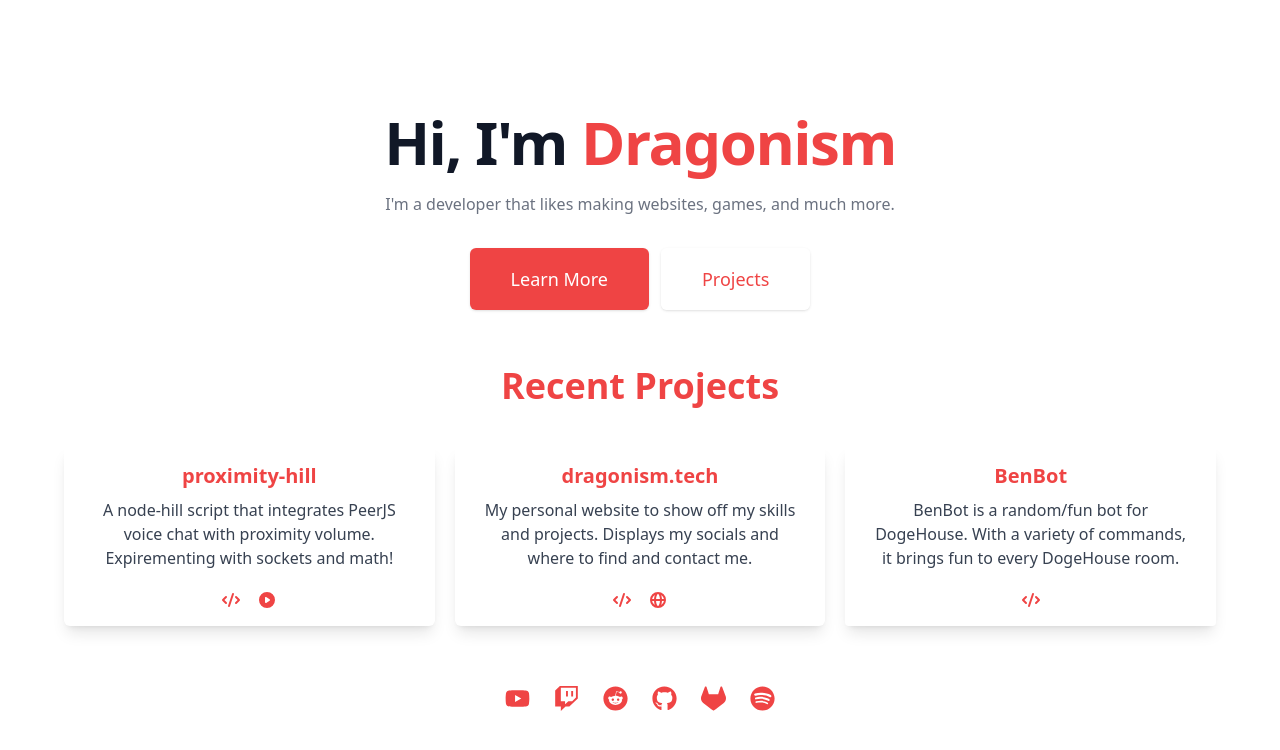
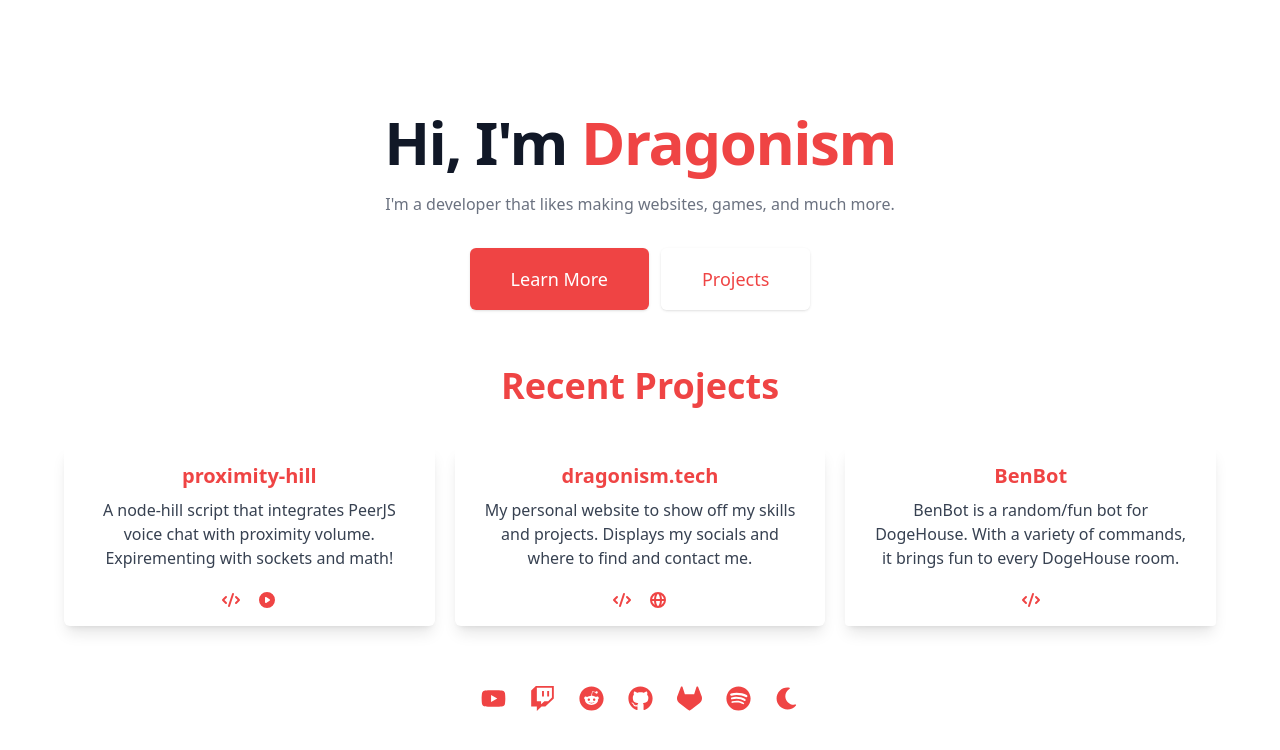
Before and after one commit to dragonismcode/dragonism.tech, a Vue app: page / in a window 1280 px wide. Shown: the top 750 px of the page. Built offline with nearby package versions, Linux system fonts and the light colour scheme.

Commit message:
dark theme

```diff
--- a/index.html
+++ b/index.html
@@ -19,7 +19,7 @@
     <meta name="og:description" content="hi, i'm dragonism. i'm a developer that likes making websites, games, and much more." />
     <meta name="twitter:card" content="summary" />
   </head>
-  <body>
+  <body class="dark:bg-gray-900">
     <div id="app"></div>
     <script type="module" src="/src/main.js"></script>
   </body>
--- a/src/components/Footer.vue
+++ b/src/components/Footer.vue
@@ -1,8 +1,38 @@
+<script>
+if (!localStorage.getItem("color-theme")) {
+  if (window.matchMedia("(prefers-color-scheme: dark)").matches == true) {
+    localStorage.setItem("color-theme", "dark");
+    document.documentElement.classList.add("dark");
+  } else {
+    localStorage.setItem("color-theme", "light");
+  }
+} else {
+  if(localStorage.getItem("color-theme") == "dark") {
+    document.documentElement.classList.add("dark");
+  }
+}
+
+export default {
+  methods: {
+    toggleDarkMode(event) {
+      if (localStorage.getItem("color-theme") == "light") {
+        localStorage.setItem("color-theme", "dark");
+        document.documentElement.classList.add("dark");
+      } else {
+        localStorage.setItem("color-theme", "light");
+        document.documentElement.classList.remove("dark");
+      }
+    },
+  },
+};
+</script>
+
 <template>
   <div class="hero-simple-centered">
     <div class="mt-5 mb-10 mx-auto max-w-screen-xl">
-      <div class="mt-5 flex items-center justify-center" >
-        <a href="https://www.youtube.com/channel/UCsEVM5Wo7Ler5eROZMGPNSA"><svg
+      <div class="mt-5 flex items-center justify-center">
+        <a href="https://www.youtube.com/channel/UCsEVM5Wo7Ler5eROZMGPNSA"
+          ><svg
             class="mx-3 fill-red-500 hover:fill-red-400 focus:outline-none focus:ring-primary transition duration-150 ease-in-out"
             width="25"
             height="25"
@@ -12,9 +42,10 @@
             <!--! Font Awesome Pro 6.1.2 by @fontawesome - https://fontawesome.com License - https://fontawesome.com/license (Commercial License) Copyright 2022 Fonticons, Inc. -->
             <path
               d="M549.655 124.083c-6.281-23.65-24.787-42.276-48.284-48.597C458.781 64 288 64 288 64S117.22 64 74.629 75.486c-23.497 6.322-42.003 24.947-48.284 48.597-11.412 42.867-11.412 132.305-11.412 132.305s0 89.438 11.412 132.305c6.281 23.65 24.787 41.5 48.284 47.821C117.22 448 288 448 288 448s170.78 0 213.371-11.486c23.497-6.321 42.003-24.171 48.284-47.821 11.412-42.867 11.412-132.305 11.412-132.305s0-89.438-11.412-132.305zm-317.51 213.508V175.185l142.739 81.205-142.739 81.201z"
-          />
-        </svg></a>
-        <a href="https://twitch.tv/dragonismlive"><svg
+            /></svg
+        ></a>
+        <a href="https://twitch.tv/dragonismlive"
+          ><svg
             class="mx-3 fill-red-500 hover:fill-red-400 focus:outline-none focus:ring-primary transition duration-150 ease-in-out"
             width="25"
             height="25"
@@ -24,9 +55,10 @@
             <!--! Font Awesome Pro 6.1.2 by @fontawesome - https://fontawesome.com License - https://fontawesome.com/license (Commercial License) Copyright 2022 Fonticons, Inc. -->
             <path
               d="M391.17,103.47H352.54v109.7h38.63ZM285,103H246.37V212.75H285ZM120.83,0,24.31,91.42V420.58H140.14V512l96.53-91.42h77.25L487.69,256V0ZM449.07,237.75l-77.22,73.12H294.61l-67.6,64v-64H140.14V36.58H449.07Z"
-          />
-        </svg></a>
-        <a href="https://www.reddit.com/u/dragonismdiscord"><svg
+            /></svg
+        ></a>
+        <a href="https://www.reddit.com/u/dragonismdiscord"
+          ><svg
             class="mx-3 fill-red-500 hover:fill-red-400 focus:outline-none focus:ring-primary transition duration-150 ease-in-out"
             width="25"
             height="25"
@@ -36,9 +68,10 @@
             <!--! Font Awesome Pro 6.1.2 by @fontawesome - https://fontawesome.com License - https://fontawesome.com/license (Commercial License) Copyright 2022 Fonticons, Inc. -->
             <path
               d="M201.5 305.5c-13.8 0-24.9-11.1-24.9-24.6 0-13.8 11.1-24.9 24.9-24.9 13.6 0 24.6 11.1 24.6 24.9 0 13.6-11.1 24.6-24.6 24.6zM504 256c0 137-111 248-248 248S8 393 8 256 119 8 256 8s248 111 248 248zm-132.3-41.2c-9.4 0-17.7 3.9-23.8 10-22.4-15.5-52.6-25.5-86.1-26.6l17.4-78.3 55.4 12.5c0 13.6 11.1 24.6 24.6 24.6 13.8 0 24.9-11.3 24.9-24.9s-11.1-24.9-24.9-24.9c-9.7 0-18 5.8-22.1 13.8l-61.2-13.6c-3-.8-6.1 1.4-6.9 4.4l-19.1 86.4c-33.2 1.4-63.1 11.3-85.5 26.8-6.1-6.4-14.7-10.2-24.1-10.2-34.9 0-46.3 46.9-14.4 62.8-1.1 5-1.7 10.2-1.7 15.5 0 52.6 59.2 95.2 132 95.2 73.1 0 132.3-42.6 132.3-95.2 0-5.3-.6-10.8-1.9-15.8 31.3-16 19.8-62.5-14.9-62.5zM302.8 331c-18.2 18.2-76.1 17.9-93.6 0-2.2-2.2-6.1-2.2-8.3 0-2.5 2.5-2.5 6.4 0 8.6 22.8 22.8 87.3 22.8 110.2 0 2.5-2.2 2.5-6.1 0-8.6-2.2-2.2-6.1-2.2-8.3 0zm7.7-75c-13.6 0-24.6 11.1-24.6 24.9 0 13.6 11.1 24.6 24.6 24.6 13.8 0 24.9-11.1 24.9-24.6 0-13.8-11-24.9-24.9-24.9z"
-          />
-        </svg></a>
-        <a href="https://github.com/dragonismcode"><svg
+            /></svg
+        ></a>
+        <a href="https://github.com/dragonismcode"
+          ><svg
             class="mx-3 fill-red-500 hover:fill-red-400 focus:outline-none focus:ring-primary transition duration-150 ease-in-out"
             width="25"
             height="25"
@@ -48,9 +81,10 @@
             <!--! Font Awesome Pro 6.1.2 by @fontawesome - https://fontawesome.com License - https://fontawesome.com/license (Commercial License) Copyright 2022 Fonticons, Inc. -->
             <path
               d="M165.9 397.4c0 2-2.3 3.6-5.2 3.6-3.3.3-5.6-1.3-5.6-3.6 0-2 2.3-3.6 5.2-3.6 3-.3 5.6 1.3 5.6 3.6zm-31.1-4.5c-.7 2 1.3 4.3 4.3 4.9 2.6 1 5.6 0 6.2-2s-1.3-4.3-4.3-5.2c-2.6-.7-5.5.3-6.2 2.3zm44.2-1.7c-2.9.7-4.9 2.6-4.6 4.9.3 2 2.9 3.3 5.9 2.6 2.9-.7 4.9-2.6 4.6-4.6-.3-1.9-3-3.2-5.9-2.9zM244.8 8C106.1 8 0 113.3 0 252c0 110.9 69.8 205.8 169.5 239.2 12.8 2.3 17.3-5.6 17.3-12.1 0-6.2-.3-40.4-.3-61.4 0 0-70 15-84.7-29.8 0 0-11.4-29.1-27.8-36.6 0 0-22.9-15.7 1.6-15.4 0 0 24.9 2 38.6 25.8 21.9 38.6 58.6 27.5 72.9 20.9 2.3-16 8.8-27.1 16-33.7-55.9-6.2-112.3-14.3-112.3-110.5 0-27.5 7.6-41.3 23.6-58.9-2.6-6.5-11.1-33.3 2.6-67.9 20.9-6.5 69 27 69 27 20-5.6 41.5-8.5 62.8-8.5s42.8 2.9 62.8 8.5c0 0 48.1-33.6 69-27 13.7 34.7 5.2 61.4 2.6 67.9 16 17.7 25.8 31.5 25.8 58.9 0 96.5-58.9 104.2-114.8 110.5 9.2 7.9 17 22.9 17 46.4 0 33.7-.3 75.4-.3 83.6 0 6.5 4.6 14.4 17.3 12.1C428.2 457.8 496 362.9 496 252 496 113.3 383.5 8 244.8 8zM97.2 352.9c-1.3 1-1 3.3.7 5.2 1.6 1.6 3.9 2.3 5.2 1 1.3-1 1-3.3-.7-5.2-1.6-1.6-3.9-2.3-5.2-1zm-10.8-8.1c-.7 1.3.3 2.9 2.3 3.9 1.6 1 3.6.7 4.3-.7.7-1.3-.3-2.9-2.3-3.9-2-.6-3.6-.3-4.3.7zm32.4 35.6c-1.6 1.3-1 4.3 1.3 6.2 2.3 2.3 5.2 2.6 6.5 1 1.3-1.3.7-4.3-1.3-6.2-2.2-2.3-5.2-2.6-6.5-1zm-11.4-14.7c-1.6 1-1.6 3.6 0 5.9 1.6 2.3 4.3 3.3 5.6 2.3 1.6-1.3 1.6-3.9 0-6.2-1.4-2.3-4-3.3-5.6-2z"
-          />
-        </svg></a>
-        <a href="https://gitlab.com/dragonism"><svg
+            /></svg
+        ></a>
+        <a href="https://gitlab.com/dragonism"
+          ><svg
             class="mx-3 fill-red-500 hover:fill-red-400 focus:outline-none focus:ring-primary transition duration-150 ease-in-out"
             width="25"
             height="25"
@@ -60,9 +94,11 @@
             <!--! Font Awesome Pro 6.1.2 by @fontawesome - https://fontawesome.com License - https://fontawesome.com/license (Commercial License) Copyright 2022 Fonticons, Inc. -->
             <path
               d="M503.5 204.6L502.8 202.8L433.1 21.02C431.7 17.45 429.2 14.43 425.9 12.38C423.5 10.83 420.8 9.865 417.9 9.57C415 9.275 412.2 9.653 409.5 10.68C406.8 11.7 404.4 13.34 402.4 15.46C400.5 17.58 399.1 20.13 398.3 22.9L351.3 166.9H160.8L113.7 22.9C112.9 20.13 111.5 17.59 109.6 15.47C107.6 13.35 105.2 11.72 102.5 10.7C99.86 9.675 96.98 9.295 94.12 9.587C91.26 9.878 88.51 10.83 86.08 12.38C82.84 14.43 80.33 17.45 78.92 21.02L9.267 202.8L8.543 204.6C-1.484 230.8-2.72 259.6 5.023 286.6C12.77 313.5 29.07 337.3 51.47 354.2L51.74 354.4L52.33 354.8L158.3 434.3L210.9 474L242.9 498.2C246.6 500.1 251.2 502.5 255.9 502.5C260.6 502.5 265.2 500.1 268.9 498.2L300.9 474L353.5 434.3L460.2 354.4L460.5 354.1C482.9 337.2 499.2 313.5 506.1 286.6C514.7 259.6 513.5 230.8 503.5 204.6z"
-          />
-        </svg></a>
-        <a href="https://open.spotify.com/user/x7e6756fethjut8yktd09t1nk?si=dd45aa39bef247da"><svg
+            /></svg
+        ></a>
+        <a
+          href="https://open.spotify.com/user/x7e6756fethjut8yktd09t1nk?si=dd45aa39bef247da"
+          ><svg
             class="mx-3 fill-red-500 hover:fill-red-400 focus:outline-none focus:ring-primary transition duration-150 ease-in-out"
             width="25"
             height="25"
@@ -72,8 +108,22 @@
             <!--! Font Awesome Pro 6.1.2 by @fontawesome - https://fontawesome.com License - https://fontawesome.com/license (Commercial License) Copyright 2022 Fonticons, Inc. -->
             <path
               d="M248 8C111.1 8 0 119.1 0 256s111.1 248 248 248 248-111.1 248-248S384.9 8 248 8zm100.7 364.9c-4.2 0-6.8-1.3-10.7-3.6-62.4-37.6-135-39.2-206.7-24.5-3.9 1-9 2.6-11.9 2.6-9.7 0-15.8-7.7-15.8-15.8 0-10.3 6.1-15.2 13.6-16.8 81.9-18.1 165.6-16.5 237 26.2 6.1 3.9 9.7 7.4 9.7 16.5s-7.1 15.4-15.2 15.4zm26.9-65.6c-5.2 0-8.7-2.3-12.3-4.2-62.5-37-155.7-51.9-238.6-29.4-4.8 1.3-7.4 2.6-11.9 2.6-10.7 0-19.4-8.7-19.4-19.4s5.2-17.8 15.5-20.7c27.8-7.8 56.2-13.6 97.8-13.6 64.9 0 127.6 16.1 177 45.5 8.1 4.8 11.3 11 11.3 19.7-.1 10.8-8.5 19.5-19.4 19.5zm31-76.2c-5.2 0-8.4-1.3-12.9-3.9-71.2-42.5-198.5-52.7-280.9-29.7-3.6 1-8.1 2.6-12.9 2.6-13.2 0-23.3-10.3-23.3-23.6 0-13.6 8.4-21.3 17.4-23.9 35.2-10.3 74.6-15.2 117.5-15.2 73 0 149.5 15.2 205.4 47.8 7.8 4.5 12.9 10.7 12.9 22.6 0 13.6-11 23.3-23.2 23.3z"
+            /></svg
+        ></a>
+        <button @click="toggleDarkMode">
+          <svg
+            class="mx-3 fill-red-500 hover:fill-red-400 focus:outline-none focus:ring-primary transition duration-150 ease-in-out"
+            width="25"
+            height="25"
+            xmlns="http://www.w3.org/2000/svg"
+            viewBox="0 0 512 512"
+          >
+            <!--! Font Awesome Pro 6.1.2 by @fontawesome - https://fontawesome.com License - https://fontawesome.com/license (Commercial License) Copyright 2022 Fonticons, Inc. -->
+            <path
+              d="M32 256c0-123.8 100.3-224 223.8-224c11.36 0 29.7 1.668 40.9 3.746c9.616 1.777 11.75 14.63 3.279 19.44C245 86.5 211.2 144.6 211.2 207.8c0 109.7 99.71 193 208.3 172.3c9.561-1.805 16.28 9.324 10.11 16.95C387.9 448.6 324.8 480 255.8 480C132.1 480 32 379.6 32 256z"
             />
-        </svg></a>
+          </svg>
+        </button>
       </div>
     </div>
   </div>
--- a/src/components/Recent.vue
+++ b/src/components/Recent.vue
@@ -11,10 +11,10 @@
         </h2>
   <div class="p-10 grid grid-cols-1 sm:grid-cols-1 md:grid-cols-3 lg:grid-cols-3 xl:grid-cols-3 gap-5">
     <!--Card 1-->
-    <div class="rounded overflow-hidden shadow-lg hover:shadow-2xl transition duration-500 ease-in-out rounded-md">
+    <div class="dark:bg-gray-800 rounded overflow-hidden shadow-lg hover:shadow-2xl transition duration-500 ease-in-out rounded-md">
       <div class="px-6 pt-4 pb-2">
         <div class="font-bold text-xl mb-2">proximity-hill</div>
-        <p class="text-gray-700 text-base">
+        <p class="text-gray-700 dark:text-gray-500 text-base">
           A node-hill script that integrates PeerJS voice chat with proximity volume. Expirementing with sockets and math!
         </p>
       </div>
@@ -24,10 +24,10 @@
       </div>
     </div>
     <!--Card 2-->
-    <div class="rounded overflow-hidden shadow-lg hover:shadow-2xl transition duration-500 ease-in-out rounded-md">
+    <div class="dark:bg-gray-800 rounded overflow-hidden shadow-lg hover:shadow-2xl transition duration-500 ease-in-out rounded-md">
       <div class="px-6 pt-4 pb-2">
         <div class="font-bold text-xl mb-2">dragonism.tech</div>
-        <p class="text-gray-700 text-base">
+        <p class="text-gray-700 dark:text-gray-500 text-base">
           My personal website to show off my skills and projects. Displays my socials and where to find and contact me.
         </p>
       </div>
@@ -38,11 +38,11 @@
     </div>
 
     <!--Card 3-->
-    <div class="rounded overflow-hidden shadow-lg hover:shadow-2xl transition duration-500 ease-in-outrounded-md">
+    <div class="dark:bg-gray-800 rounded overflow-hidden shadow-lg hover:shadow-2xl transition duration-500 ease-in-outrounded-md">
       <div class="px-6 pt-4 pb-2">
         <div class="font-bold text-xl mb-2">BenBot</div>
-        <p class="text-gray-700 text-base">
-          BenBot is a random/fun bot for DogeHouse. With a variety of commands, it brings fun to every DogeHouse room.
+        <p class="text-gray-700 dark:text-gray-500 text-base">
+          BenBot is a random/fun bot for <a href="https://github.com/benawad/dogehouse">DogeHouse</a>. With a variety of commands, it brings fun to every DogeHouse room.
         </p>
       </div>
       <div class="px-6 pt-2 pb-4">
--- a/src/components/Title.vue
+++ b/src/components/Title.vue
@@ -5,7 +5,7 @@
     >
       <div class="text-center">
         <h2
-          class="text-4xl tracking-tight leading-10 font-extrabold text-gray-900 sm:text-5xl sm:leading-none md:text-6xl"
+          class="text-4xl tracking-tight leading-10 font-extrabold text-gray-900 dark:text-white sm:text-5xl sm:leading-none md:text-6xl"
         >
           Hi, I'm
 
@@ -36,7 +36,7 @@
             <div>
               <a
                 href="#"
-                class="w-full flex items-center justify-center px-8 py-3 border border-transparent text-base leading-6 font-medium rounded-md text-primary-500 bg-white hover:text-red-400 focus:outline-none focus:ring-blue transition duration-150 ease-in-out md:py-4 md:text-lg md:px-10"
+                class="w-full flex items-center justify-center px-8 py-3 border border-transparent text-base leading-6 font-medium rounded-md text-primary-500 bg-white dark:bg-gray-800 hover:text-red-400 focus:outline-none focus:ring-blue transition duration-150 ease-in-out md:py-4 md:text-lg md:px-10"
                 >Projects</a
               >
             </div>
```
Also changed, not shown: tailwind.config.cjs (+6 -1 lines). Lines whose indentation alone changed are shown as unchanged.
